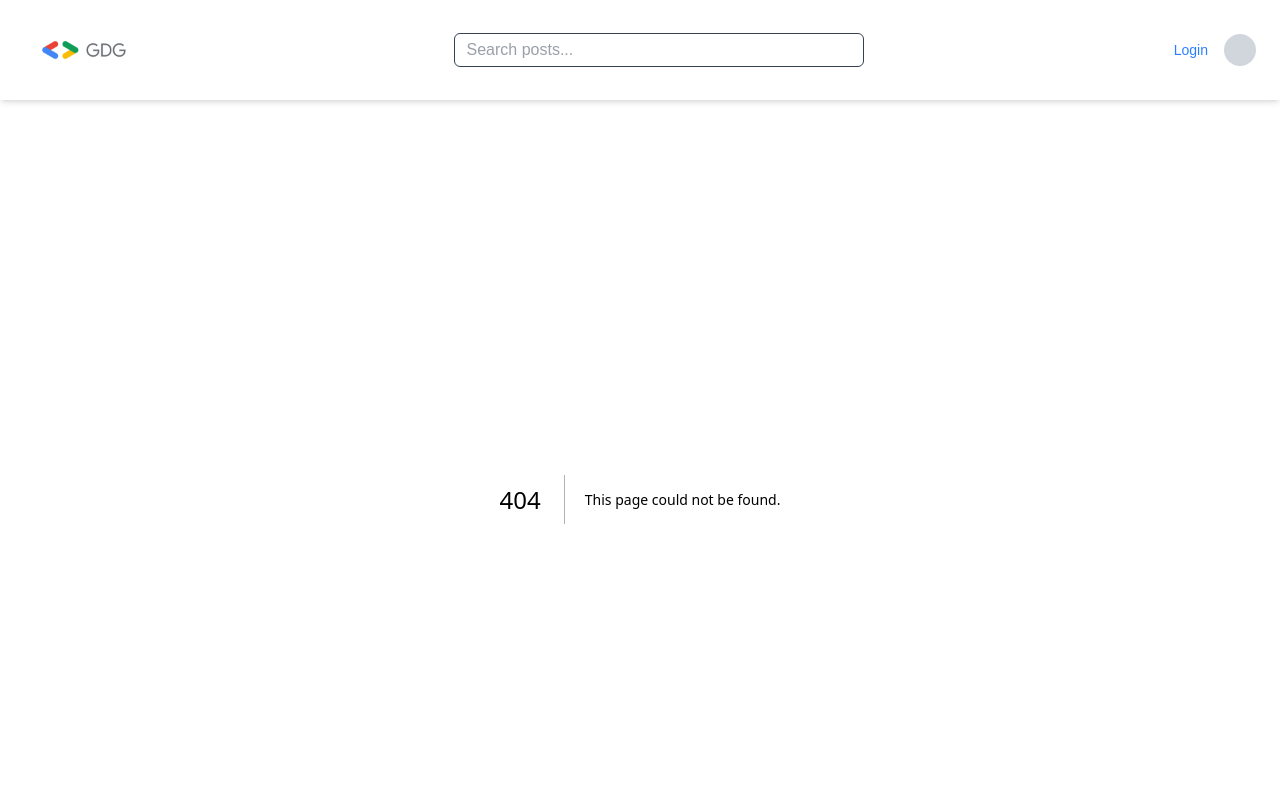
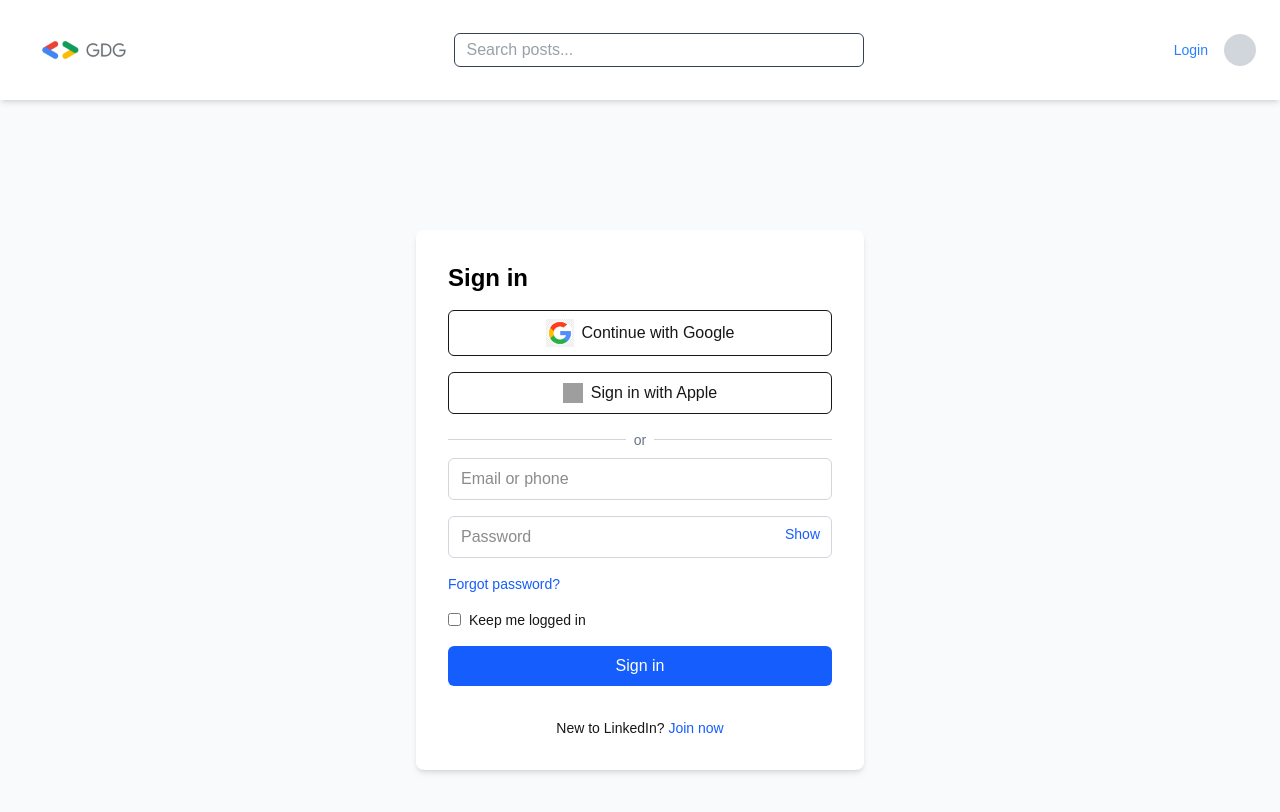
Before and after one commit to gtanishka100/Community-Blog-Platform, a Next.js app: page /login in a window 1280 px wide. Before the commit this address had no page. Shown: the top 812 px of the page. Built offline with nearby package versions, Linux system fonts and the light colour scheme; grey boxes are pictures that could not be loaded.

Commit message:
Added Login Signup

```diff
--- /dev/null
+++ b/src/app/components/AuthForm.jsx
@@ -0,0 +1,80 @@
+"use client";
+
+import { useState } from "react";
+import Link from "next/link";
+
+export default function AuthForm({ type }) {
+  const [form, setForm] = useState({ email: "", password: "" });
+
+  const handleChange = (e) => {
+    setForm({ ...form, [e.target.name]: e.target.value });
+  };
+
+  const handleSubmit = (e) => {
+    e.preventDefault();
+    console.log(`${type} form submitted`, form);
+    // Handle auth logic here
+  };
+
+  return (
+    <div className="flex justify-center items-center min-h-screen bg-gray-100">
+      <form
+        onSubmit={handleSubmit}
+        className="bg-white p-8 rounded-md shadow-md w-full max-w-md"
+      >
+        <h2 className="text-2xl font-semibold mb-6 text-center text-blue-600">
+          {type === "login" ? "Login to your account" : "Create an account"}
+        </h2>
+
+        <label className="block mb-2 text-sm font-medium text-gray-700">
+          Email
+        </label>
+        <input
+          type="email"
+          name="email"
+          onChange={handleChange}
+          value={form.email}
+          required
+          className="w-full px-3 py-2 mb-4 border rounded-md focus:outline-none focus:ring focus:ring-blue-300"
+        />
+
+        <label className="block mb-2 text-sm font-medium text-gray-700">
+          Password
+        </label>
+        <input
+          type="password"
+          name="password"
+          onChange={handleChange}
+          value={form.password}
+          required
+          className="w-full px-3 py-2 mb-4 border rounded-md focus:outline-none focus:ring focus:ring-blue-300"
+        />
+
+        <button
+          type="submit"
+          className="w-full bg-blue-600 text-white py-2 rounded-md hover:bg-blue-700 transition"
+        >
+          {type === "login" ? "Login" : "Sign Up"}
+        </button>
+
+        <p className="mt-4 text-center text-sm">
+          {type === "login" ? (
+            <>
+              Don’t have an account?{" "}
+              <Link href="/signup" className="text-blue-600 hover:underline">
+                Sign up
+              </Link>
+            </>
+          ) : (
+            <>
+              Already have an account?{" "}
+              <Link href="/login" className="text-blue-600 hover:underline">
+                Log in
+              </Link>
+            </>
+          )}
+        </p>
+      </form>
+    </div>
+  );
+}
--- /dev/null
+++ b/src/app/login/page.jsx
@@ -0,0 +1,67 @@
+import Link from "next/link";
+
+export default function LoginPage() {
+  return (
+    <div className="min-h-screen flex items-center justify-center bg-gray-50">
+      <div className="w-full max-w-md p-8 space-y-4 bg-white rounded-lg shadow-md">
+        <h2 className="text-2xl font-semibold text-black">Sign in</h2>
+
+        <button className="w-full border rounded-md py-2 flex items-center justify-center gap-2 hover:bg-gray-100">
+          <img src="./Images/google.png" alt="Google" className="w-7 h-7" />
+          Continue with Google
+        </button>
+
+        <button className="w-full border rounded-md py-2 flex items-center justify-center gap-2 hover:bg-gray-100">
+          <img src="/apple-icon.svg" alt="Apple" className="w-5 h-5" />
+          Sign in with Apple
+        </button>
+
+        <div className="flex items-center gap-2 my-2">
+          <hr className="flex-grow border-gray-300" />
+          <span className="text-sm text-gray-500">or</span>
+          <hr className="flex-grow border-gray-300" />
+        </div>
+
+        <input
+          type="text"
+          placeholder="Email or phone"
+          className="w-full border border-gray-300 rounded-md px-3 py-2 focus:outline-blue-500"
+        />
+        <div className="relative">
+          <input
+            type="password"
+            placeholder="Password"
+            className="w-full border border-gray-300 rounded-md px-3 py-2 pr-16 focus:outline-blue-500"
+          />
+          <span className="absolute top-2 right-3 text-sm text-blue-600 cursor-pointer hover:underline">
+            Show
+          </span>
+        </div>
+
+        <div className="flex items-center justify-between text-sm">
+          <Link href="#" className="text-blue-600 hover:underline">
+            Forgot password?
+          </Link>
+        </div>
+
+        <div className="flex items-center mt-2">
+          <input type="checkbox" className="mr-2" id="keepLogged" />
+          <label htmlFor="keepLogged" className="text-sm">
+            Keep me logged in
+          </label>
+        </div>
+
+        <button className="w-full bg-blue-600 text-white py-2 rounded-md hover:bg-blue-700">
+          Sign in
+        </button>
+
+        <p className="text-center text-sm mt-4">
+          New to LinkedIn?{" "}
+          <Link href="#" className="text-blue-600 hover:underline">
+            Join now
+          </Link>
+        </p>
+      </div>
+    </div>
+  );
+}
--- /dev/null
+++ b/src/app/signup/page.jsx
@@ -0,0 +1,5 @@
+import AuthForm from "../components/AuthForm";
+
+export default function SignupPage() {
+  return <AuthForm type="signup" />;
+}
```
Also changed, not shown: public/Images/google.png (added), public/Images/google.webp (added).
